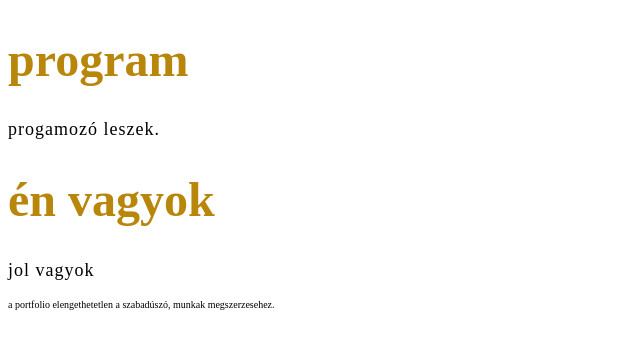
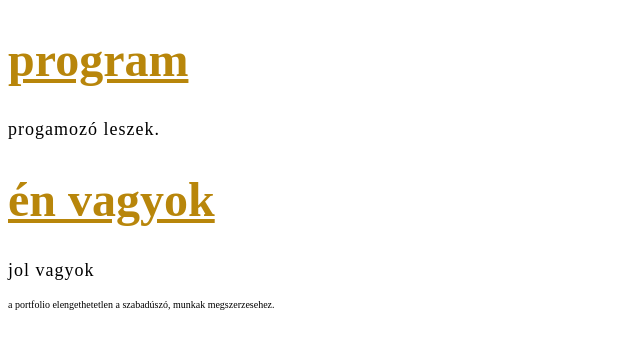
Before and after one commit to yvettfoldi/portfolio-oldal, a plain HTML site: page index.html in a window 1280 px wide. Shown: the whole page, without its empty margins (0-640 px from the left). Drawn offline with Linux system fonts and the light colour scheme.

Commit message:
mostmár alá húzom

```diff
--- a/styles/styles.css
+++ b/styles/styles.css
@@ -2,7 +2,7 @@
 }
  h1 {
     color: darkgoldenrod;
-    text-decoration:underline"";
+    text-decoration: underline;
     font-size: 4.8rem;
 
 
```
